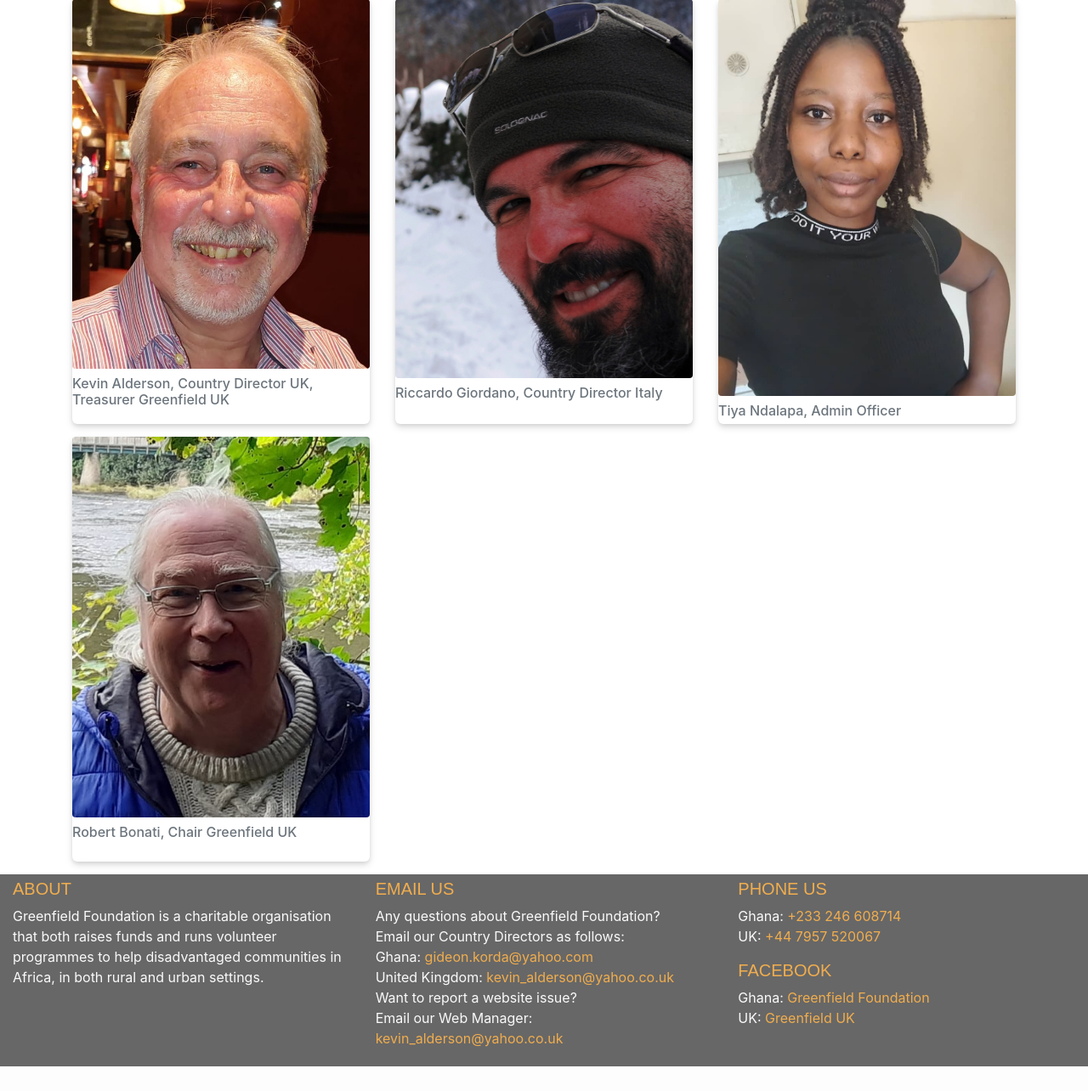
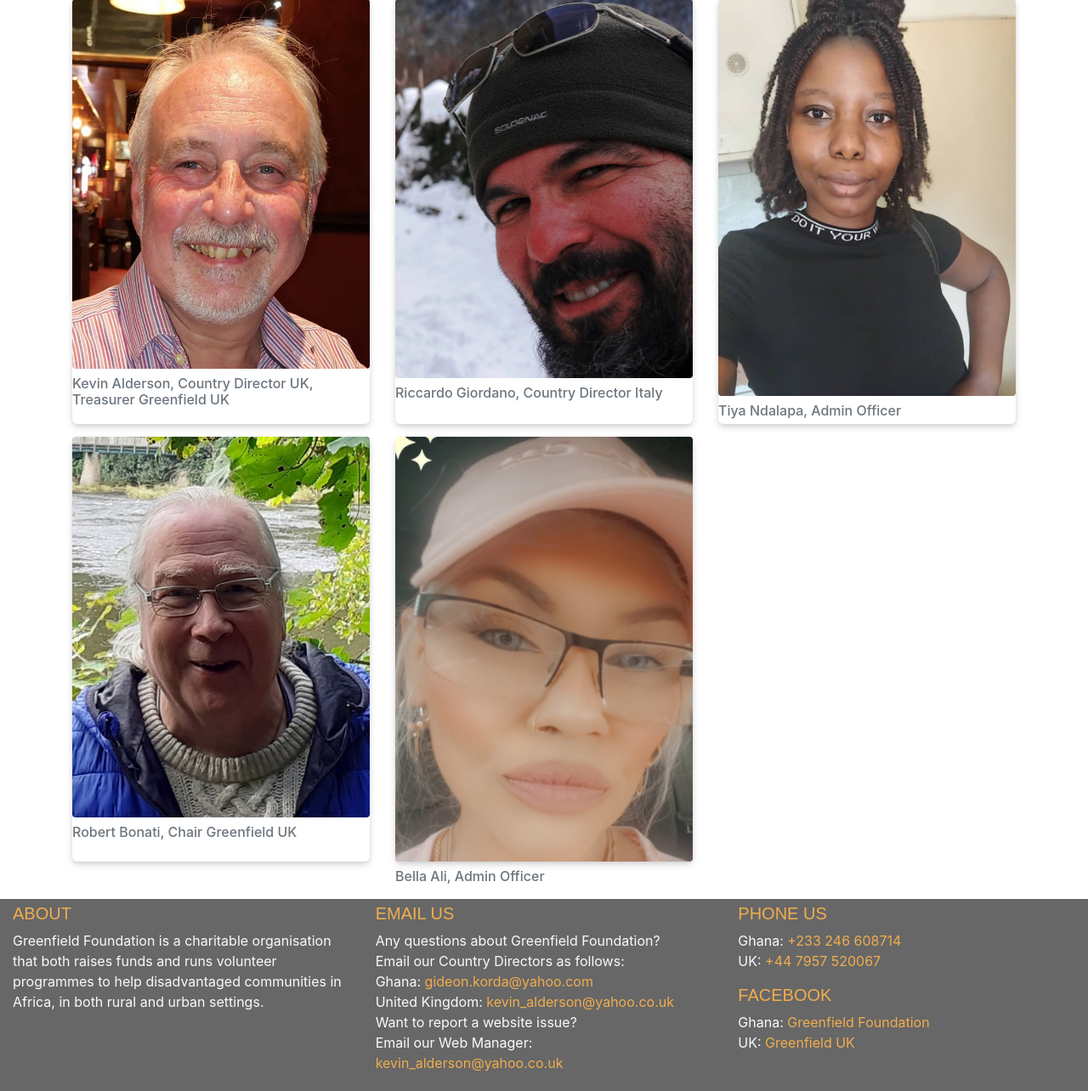
Before and after one commit to kevald1963/greenfield-africa, a Flask app: page /ourteam in a window 1280 px wide. Shown: the part 651-1935 px from the top of the page at 85% size. Before the commit the page ends 1906 px from the top, so only its background shows below. Run offline with Flask 2, Linux system fonts and the light colour scheme.

Commit message:
Added new profile for Bella Ali to Our Team page.

```diff
--- a/templates/ourteam.html
+++ b/templates/ourteam.html
@@ -35,6 +35,11 @@
             <figcaption class="figure-caption"><h6>Riccardo Giordano, Country Director Italy</h6></figcaption>
         </figure>
 
+        <figure class="figure image-gallery">
+            <img src="static/images/team_members/bella_ali.jpg" width="370" height="530" class="figure-img img-fluid rounded">
+            <figcaption class="figure-caption"><h6>Bella Ali, Admin Officer</h6></figcaption>
+        </figure>
+
     </div>
 
     <div class="col-lg-4 col-md-12 mb-4 mb-lg-0">
```
Also changed, not shown: static/images/team_members/bella_ali.jpg (added).
